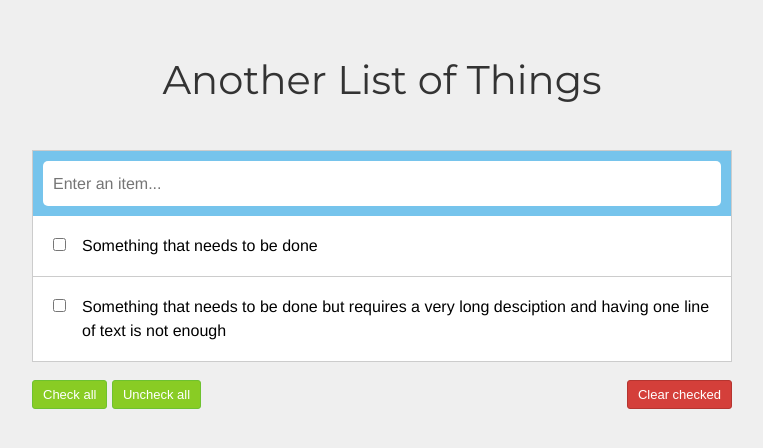
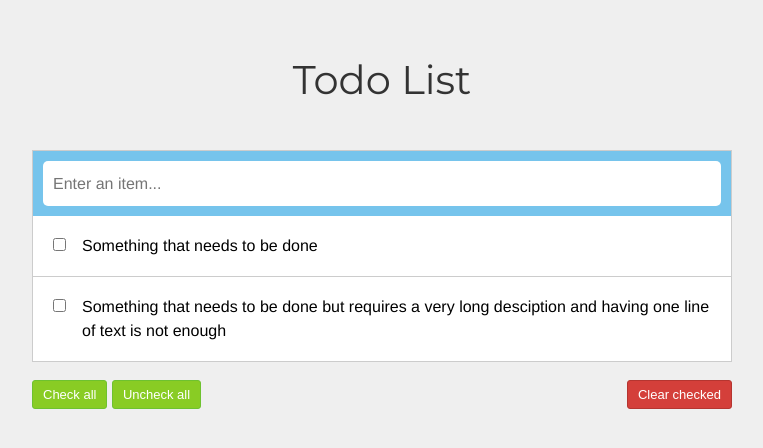
Before and after one commit to anshing97/AnotherList, a plain HTML site: page index.html in a window 1280 px wide. Shown: the whole page, without its empty margins (258-1021 px from the left). Drawn offline with Linux system fonts and the light colour scheme.

Commit message:
Changing title

```diff
--- a/index.html
+++ b/index.html
@@ -1,7 +1,7 @@
 <!DOCTYPE html>
 <html>
 <head>
-  <title>Another List</title>
+  <title>Todo List</title>
   <meta charset=utf-8>
   <link rel="stylesheet" type="text/css" href="css/reset.css">
   <link type="text/css" rel="stylesheet" href="css/font-awesome.min.css">
@@ -11,7 +11,7 @@
 <body>
   <div class="container">
     <header>
-      <h1>Another List of Things</h1>
+      <h1>Todo List</h1>
     </header>
     <div id="list-container">
       <form>
```
